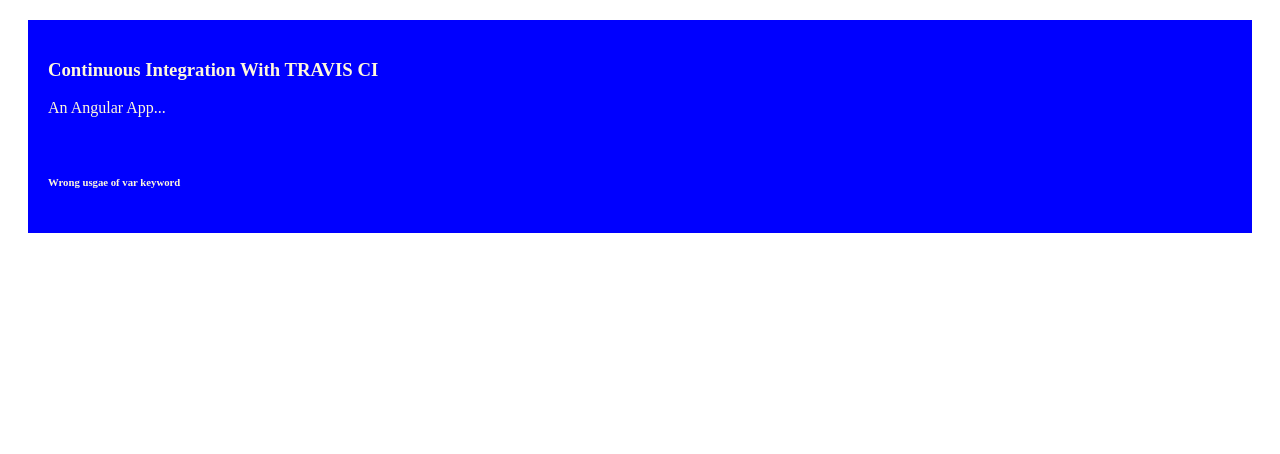
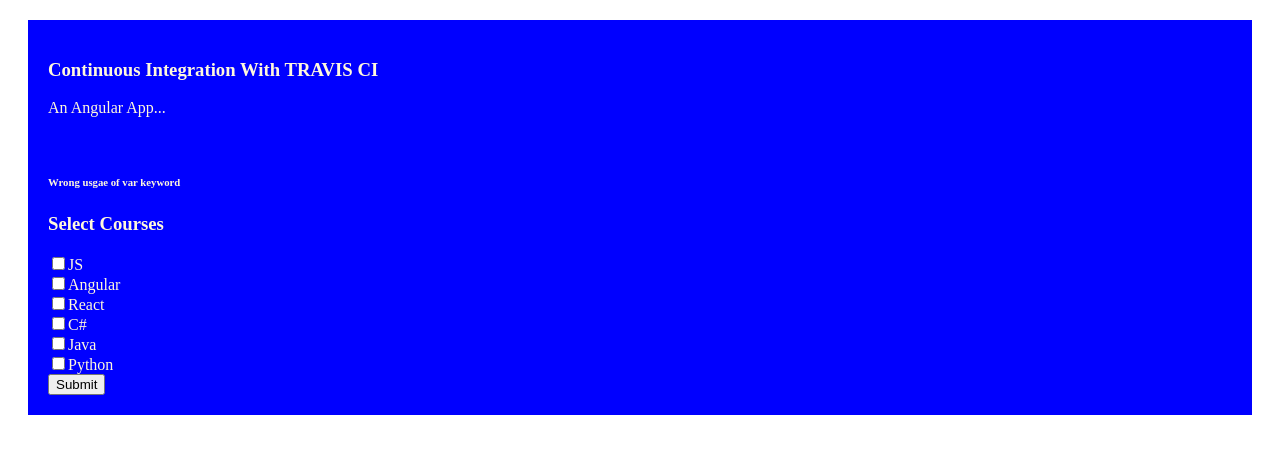
Before and after one commit to feb-git-2021/my-repo, an Angular app: page / in a window 1280 px wide. Shown: the top 454 px of the page. Built offline with nearby package versions, Linux system fonts and the light colour scheme.

Commit message:
Implement logic of checkboxes

```diff
--- a/src/app/app.component.html
+++ b/src/app/app.component.html
@@ -3,4 +3,24 @@
 <p>An Angular App...</p>
 <br/>
 <h6>{{test}}</h6>
+<h3>Select Courses</h3>
+<form (ngSubmit)=" submitHandler()">
+    <div *ngFor="let control of subjectsArray.controls; let i=index;">
+<input type="checkbox" [formControl]="control"
+(change)="getSelectedSubjectValues()"
+ id="checkbox1{{i}}">
+<label for="checkbox1{{i}}">{{subjects[i]}}</label>
 </div>
+<div>
+    <small id="fnHelp" *ngIf="favSubjectError && checkSubControlsTouched()" style="color:red">
+    Choose at least one subject
+    </small>
+</div>
+<div>
+<button type="submit">Submit</button>
+</div>
+</form>
+
+
+
+</div>
--- a/src/app/app.component.ts
+++ b/src/app/app.component.ts
@@ -1,11 +1,59 @@
-import { Component } from '@angular/core';
+import { Component, OnInit } from '@angular/core';
+import { FormBuilder, FormGroup, FormArray } from '@angular/forms';
 
 @Component({
   selector: 'app-root',
   templateUrl: './app.component.html',
   styleUrls: ['./app.component.css']
 })
-export class AppComponent {
+export class AppComponent implements OnInit {
+  constructor(private fb :FormBuilder){}
   title = 'Continuous Integration With TRAVIS CI';
    test ='Wrong usgae of var keyword'
+   subjects=['JS','Angular','React','C#','Java','Python']
+   selectedSubjectValues=[]
+   favSubjectError:boolean=true
+   myForm:FormGroup
+   result
+   ngOnInit(){
+     this.myForm= this.fb.group({
+      favSubs:this.addSubsControls()
+     })
+
+   }
+   addSubsControls(){
+     const arr=this.subjects.map(e=>{
+       return this.fb.control(false)
+     })
+     return this.fb.array(arr)
+   }
+   get subjectsArray(){
+     return <FormArray>this.myForm.get('favSubs')
+   }
+   checkSubControlsTouched(){
+     let flag =false
+     this.subjectsArray.controls.forEach(control=>{
+       if(control.touched){
+         flag=true
+       }
+     })
+     return flag
+   }
+   getSelectedSubjectValues(){
+     this.selectedSubjectValues=[]
+     this.subjectsArray.controls.forEach((control,i)=>{
+       if(control.value){
+         this.selectedSubjectValues.push(this.subjects[i])
+       }
+     })
+     this.favSubjectError=this.selectedSubjectValues.length>0 ?false:true
+     console.log(this.selectedSubjectValues)
+   }
+   submitHandler(){
+     const subs =this.selectedSubjectValues
+     if(this.myForm.valid && !this.favSubjectError){
+       this.result = {...this.myForm.value,subs}
+       console.log(this.result.subs)
+     }
+   }
 }
--- a/src/app/app.module.ts
+++ b/src/app/app.module.ts
@@ -1,5 +1,6 @@
 import { BrowserModule } from '@angular/platform-browser';
 import { NgModule } from '@angular/core';
+import{ReactiveFormsModule,FormsModule} from '@angular/forms'
 
 import { AppRoutingModule } from './app-routing.module';
 import { AppComponent } from './app.component';
@@ -10,7 +11,9 @@
   ],
   imports: [
     BrowserModule,
-    AppRoutingModule
+    AppRoutingModule,
+    ReactiveFormsModule,
+    FormsModule
   ],
   providers: [],
   bootstrap: [AppComponent]
```
